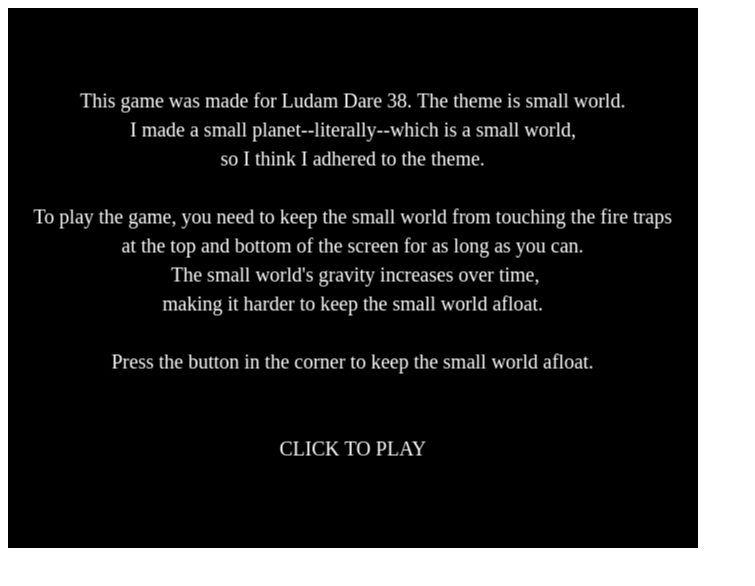
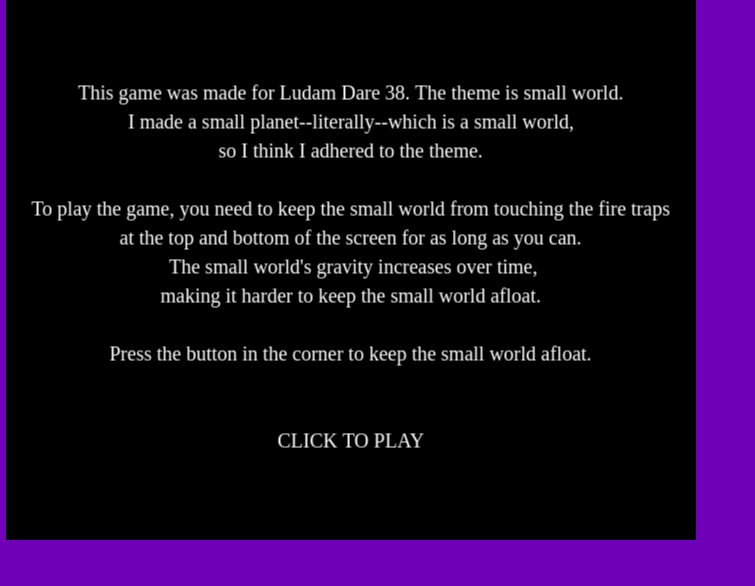
Before and after one commit to webDva/Kantum-Leap-a, a website: page public_html/index.html in a window 1280 px wide. Shown: the whole page, without its empty margins (0-755 px from the left). Drawn offline with Linux system fonts and the light colour scheme; animation ran at ten frames a second.

Commit message:
Created CSS stylesheet to set canvas padding and margin and set scale to SHOW_ALL

```diff
--- a/public_html/game.js
+++ b/public_html/game.js
@@ -18,6 +18,9 @@
     },
 
     create: function () {
+        // Set game scale
+        this.scale.scaleMode = Phaser.ScaleManager.SHOW_ALL;
+
         // Add fire traps, top and bottom
         this.fireTrapTop = this.add.sprite(0, 0, 'fireTrapTop');
         this.fireTrapBottom = this.add.sprite(0, (this.world.centerY * 2) - this.fireTrapTop.height, 'fireTrapBottom');
--- a/public_html/index.html
+++ b/public_html/index.html
@@ -14,6 +14,8 @@
         <script type="text/javascript" src="game.js"></script>
         <script type="text/javascript" src="menu.js"></script>
         <script type="text/javascript" src="end.js"></script>
+
+        <link rel="stylesheet" href="style.css">
     </head>
     <body>
         <script type ="text/javascript">
--- /dev/null
+++ b/public_html/style.css
@@ -0,0 +1,21 @@
+/*
+To change this license header, choose License Headers in Project Properties.
+To change this template file, choose Tools | Templates
+and open the template in the editor.
+*/
+/*
+    Created on : May 1, 2017, 11:25:13 AM
+    Author     : jeast
+*/
+
+html, body {
+    margin: 0 auto;
+    padding: 0;
+    background: #7000b7
+}
+
+#phaser-canvas {
+    width: 99vw;
+    height: 99vh;
+    margin: 0 auto;
+}
```
